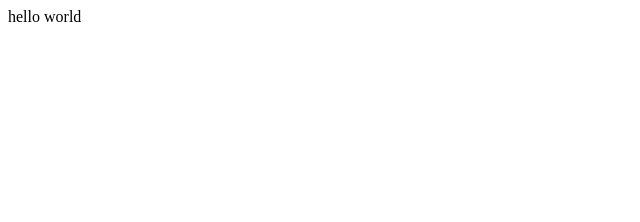
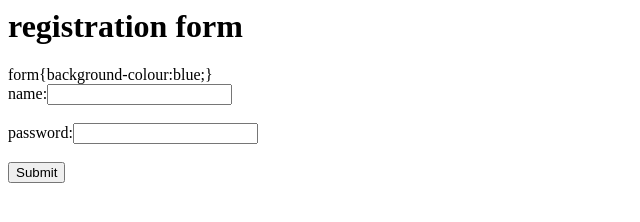
Before and after one commit to ankitapatel2501/Model-1, a plain HTML site: page file1.html in a window 1280 px wide. Shown: the whole page, without its empty margins (0-640 px from the left). Drawn offline with Linux system fonts and the light colour scheme.

Commit message:
hello world

```diff
--- a/file1.html
+++ b/file1.html
@@ -1 +1,15 @@
-hello world
+<html>
+<head>
+<title> sample form </title>
+</head>
+<body>
+<h1>registration form </h1>
+form{background-colour:blue;}
+<form>
+name:<input type="text"><br><br>
+password:<input type="password"><br><br>
+
+ <input type="submit"><br><br>
+</form>
+</body>
+</html>
```
